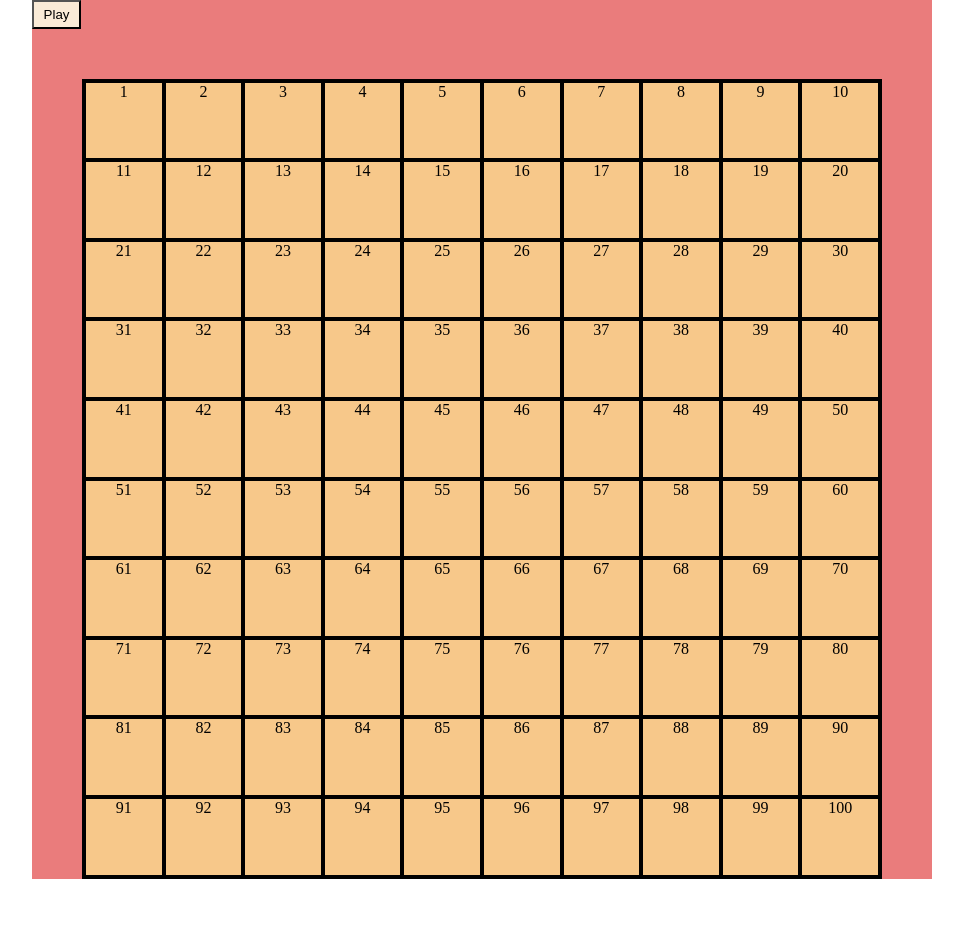
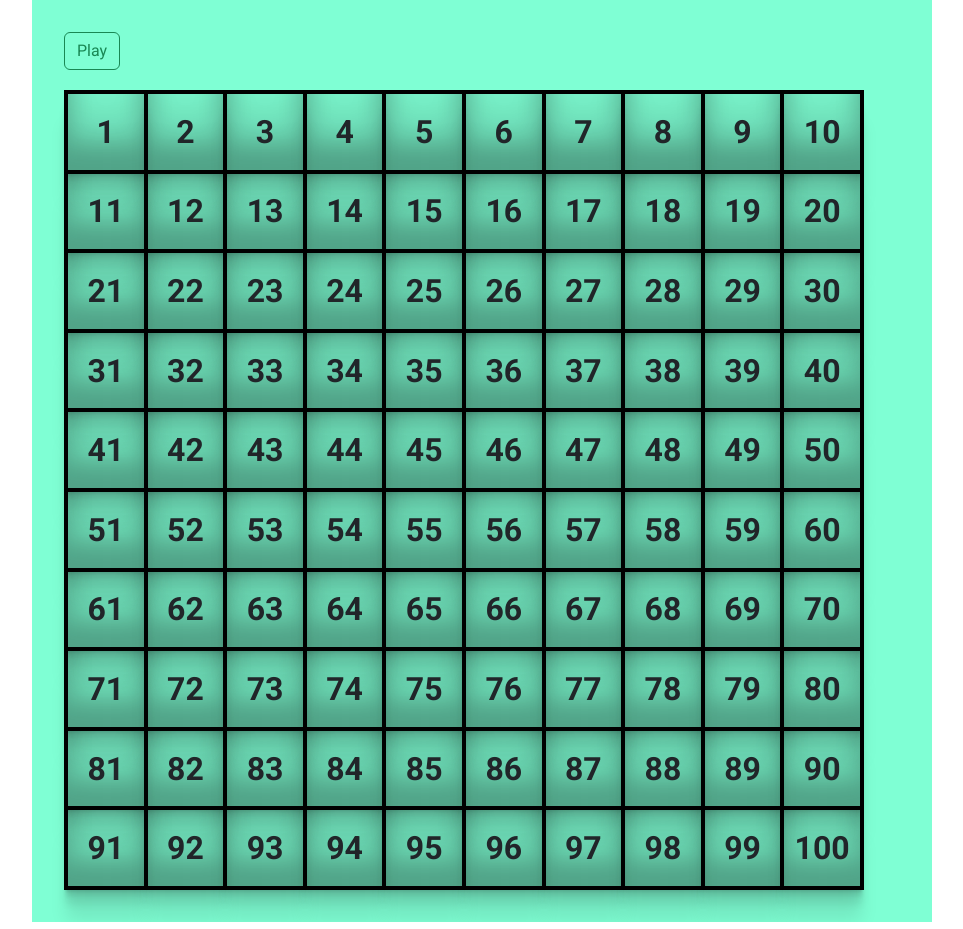
Before and after one commit to Frapenle/js-campominato-grid, a plain HTML site: page index.html in a window 1280 px wide. Both pictures are taken after a click on the button "Play". Shown: the whole page, without its empty margins (158-1121 px from the left). Drawn offline with nearby package versions, Linux system fonts and the light colour scheme.

Commit message:
Fix style

```diff
--- a/css/style.css
+++ b/css/style.css
@@ -4,22 +4,21 @@
     box-sizing: border-box;
 }
 
+body {
+    font-family: 'Roboto', sans-serif;
+}
+
 main {
     width: 900px;
-    background-color: rgb(234, 124, 124);
+    background-color: #7FFFD4;
     margin: auto;
-}
-
-button {
-    padding: .3rem .6rem;
-    background-color: antiquewhite;
+    padding: 2rem
 }
 
 section#minefield {
-    margin: 50px auto;
+    margin-top: 20px;
     width: 800px;
     aspect-ratio: 1;
-    background-color: rgb(247, 200, 138);
 }
 
 .box-container {
@@ -36,8 +35,13 @@ section#minefield {
     border: 2px solid black;
     text-align: center;
     cursor: pointer;
+    display: flex;
+    align-items: center;
+    justify-content: center;
+    font-size: 2rem;
+    font-weight: 600;
+    box-shadow: rgba(0, 0, 0, 0.17) 0px -23px 25px 0px inset, rgba(0, 0, 0, 0.15) 0px -36px 30px 0px inset, rgba(0, 0, 0, 0.1) 0px -79px 40px 0px inset, rgba(0, 0, 0, 0.06) 0px 2px 1px, rgba(0, 0, 0, 0.09) 0px 4px 2px, rgba(0, 0, 0, 0.09) 0px 8px 4px, rgba(0, 0, 0, 0.09) 0px 16px 8px, rgba(0, 0, 0, 0.09) 0px 32px 16px;
 }
 
 .hold {
-    background-color: green;
-}
+    box-shadow: none;
--- a/index.html
+++ b/index.html
@@ -5,11 +5,15 @@
     <meta http-equiv="X-UA-Compatible" content="IE=edge">
     <meta name="viewport" content="width=device-width, initial-scale=1.0">
     <title>Campo minato</title>
+    <link rel="preconnect" href="https://fonts.googleapis.com">
+    <link rel="preconnect" href="https://fonts.gstatic.com" crossorigin>
+    <link href="https://fonts.googleapis.com/css2?family=Roboto:ital,wght@0,300;0,400;0,500;0,700;0,900;1,300;1,400;1,500;1,700;1,900&display=swap" rel="stylesheet">
+    <link href="https://cdn.jsdelivr.net/npm/bootstrap@5.2.3/dist/css/bootstrap.min.css" rel="stylesheet" integrity="sha384-rbsA2VBKQhggwzxH7pPCaAqO46MgnOM80zW1RWuH61DGLwZJEdK2Kadq2F9CUG65" crossorigin="anonymous">
     <link rel="stylesheet" href="./css/style.css">
 </head>
 <body>
     <main>
-        <button id="play" class="btn" type="button">Play</button>
+        <button id="play" class="btn btn-outline-success" type="button">Play</button>
 
         <section id="minefield">
             <div class="box-container"></div>
--- a/script/script.js
+++ b/script/script.js
@@ -11,11 +11,12 @@ playButton.addEventListener("click", function() {
         // creare elemento square
         //aggiungo i quadrati al minefield
         // const square = document.createElement("div");
-        const square = createNewElement(i);
+        const square = createNewElement();
 
         //append element on box-container
         const box = document.querySelector(".box-container");
         box.appendChild(square);
+        square.innerHTML = `<p class="m-auto">${i}</p>`
 
         //add eventlistener onclick
         square.addEventListener("click", function() {
```
